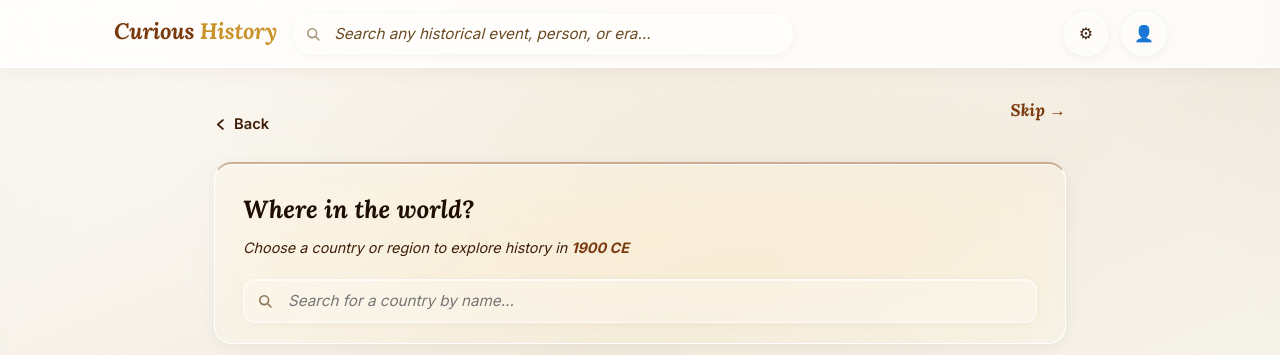
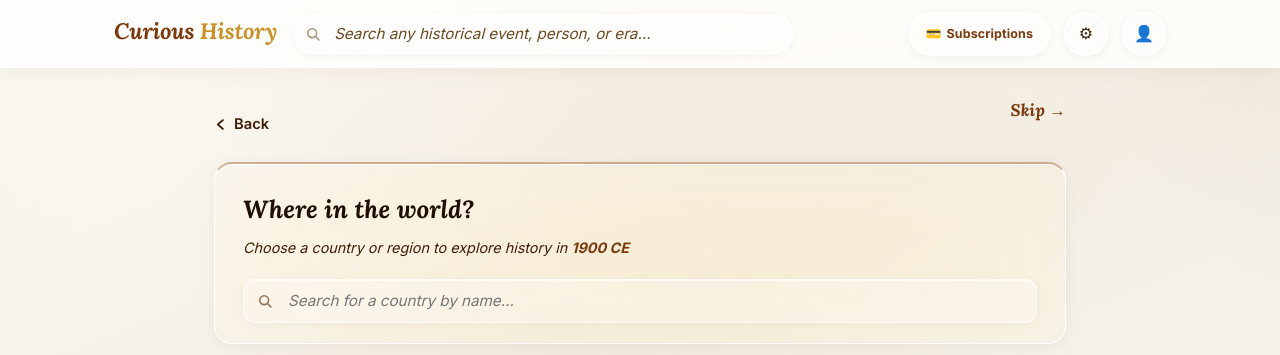
Before and after one commit to himanks897/Himanks897, a Flask app: page /country in a window 1280 px wide. Shown: the top 355 px of the page. Run offline with Flask 3, Linux system fonts and the light colour scheme; the visitor is signed in with stand-in values (Sample User, id 1).

Commit message:
Fix login CTA arrow/bold; add Subscriptions navbar button; profile dropdown sub link
- login.html: remove → arrow from "Enter Curious History" button, wrap in <strong>
- base.html: add 💳 Subscriptions pill button in navbar (visible only when logged in);
  hides text label ≤720px, hides entirely ≤480px
- main.css: add .nav-subscriptions-btn glass pill styles + dark-mode variant

Co-Authored-By: Claude Sonnet 4.6 <noreply@anthropic.com>

```diff
--- a/Curious History/static/css/main.css
+++ b/Curious History/static/css/main.css
@@ -261,6 +261,19 @@ html.dark .world-option:hover {
   border-color: rgba(139,69,19,0.6);
 }
 
+/* Dark mode subscriptions button */
+html.dark .nav-subscriptions-btn {
+  background: rgba(255,255,255,0.08);
+  border-color: rgba(255,255,255,0.14);
+  color: #D4956A;
+}
+html.dark .nav-subscriptions-btn:hover,
+html.dark .nav-subscriptions-btn:focus {
+  background: rgba(255,255,255,0.16);
+  border-color: rgba(255,255,255,0.22);
+  color: #E8A878;
+}
+
 /* Dark mode nav icon button */
 html.dark .nav-icon-btn {
   background: rgba(255,255,255,0.08);
@@ -659,6 +672,49 @@ html.dyslexic p {
   transform: translateY(-1px);
 }
 .nav-icon-btn:active { transform: scale(0.93); }
+
+/* ── Subscriptions nav button (logged-in users only) ───────────────────── */
+.nav-subscriptions-btn {
+  display: inline-flex;
+  align-items: center;
+  gap: 5px;
+  padding: 7px 16px;
+  height: 36px;
+  border-radius: var(--radius-full);
+  border: 0.5px solid rgba(255, 255, 255, 0.85);
+  background: rgba(255, 255, 255, 0.18);
+  backdrop-filter: blur(32px) saturate(180%);
+  -webkit-backdrop-filter: blur(32px) saturate(180%);
+  font-family: var(--font-ui);
+  font-size: 0.78rem;
+  font-weight: 700;
+  font-style: normal;
+  color: var(--color-accent);
+  text-decoration: none;
+  white-space: nowrap;
+  cursor: pointer;
+  align-self: center;
+  letter-spacing: 0.01em;
+  box-shadow: 0 2px 10px rgba(0,0,0,0.05), inset 0 1px 0 rgba(255,255,255,0.90);
+  transition: background 0.18s ease, box-shadow 0.18s ease, transform 0.12s ease;
+}
+.nav-subscriptions-btn:hover,
+.nav-subscriptions-btn:focus {
+  background: rgba(255, 255, 255, 0.32);
+  border-color: rgba(255, 255, 255, 0.96);
+  box-shadow: 0 6px 22px rgba(0,0,0,0.09), inset 0 1px 0 rgba(255,255,255,0.96);
+  transform: translateY(-1px);
+}
+.nav-subscriptions-btn:active { transform: scale(0.96); }
+
+/* Hide the text label on small screens — keep emoji only */
+@media (max-width: 720px) {
+  .nav-sub-label { display: none; }
+  .nav-subscriptions-btn { padding: 7px 10px; }
+}
+@media (max-width: 480px) {
+  .nav-subscriptions-btn { display: none; }
+}
 
 /* Gear icon wrap — relative so tooltip can anchor below it */
 .nav-a11y-wrap {
--- a/Curious History/templates/base.html
+++ b/Curious History/templates/base.html
@@ -75,6 +75,15 @@
 
     <!-- Right icons -->
     <div class="nav-right">
+      <!-- Subscriptions button — only shown when logged in -->
+      {% if current_user %}
+      <a href="{{ url_for('pricing') }}"
+         class="nav-subscriptions-btn"
+         aria-label="View subscription plans">
+        💳 <span class="nav-sub-label">Subscriptions</span>
+      </a>
+      {% endif %}
+
       <!-- Accessibility gear button — label is now a tooltip, not always-visible text -->
       <div class="nav-a11y-wrap" id="a11y-btn-wrap">
         <button
--- a/Curious History/templates/login.html
+++ b/Curious History/templates/login.html
@@ -44,8 +44,8 @@
       <p id="login-user-email"
          style="font-size:0.82rem;font-style:italic;color:var(--color-text-muted);
                 margin-bottom:20px;"></p>
-      <a href="{{ url_for('home') }}" class="btn btn-primary" style="width:100%;justify-content:center;">
-        Enter Curious History →
+      <a href="{{ url_for('home') }}" class="btn btn-primary" style="width:100%;justify-content:center;font-weight:700;">
+        <strong>Enter Curious History</strong>
       </a>
       <button id="login-signout-btn"
               style="margin-top:12px;background:none;border:none;font-size:0.8rem;
```
